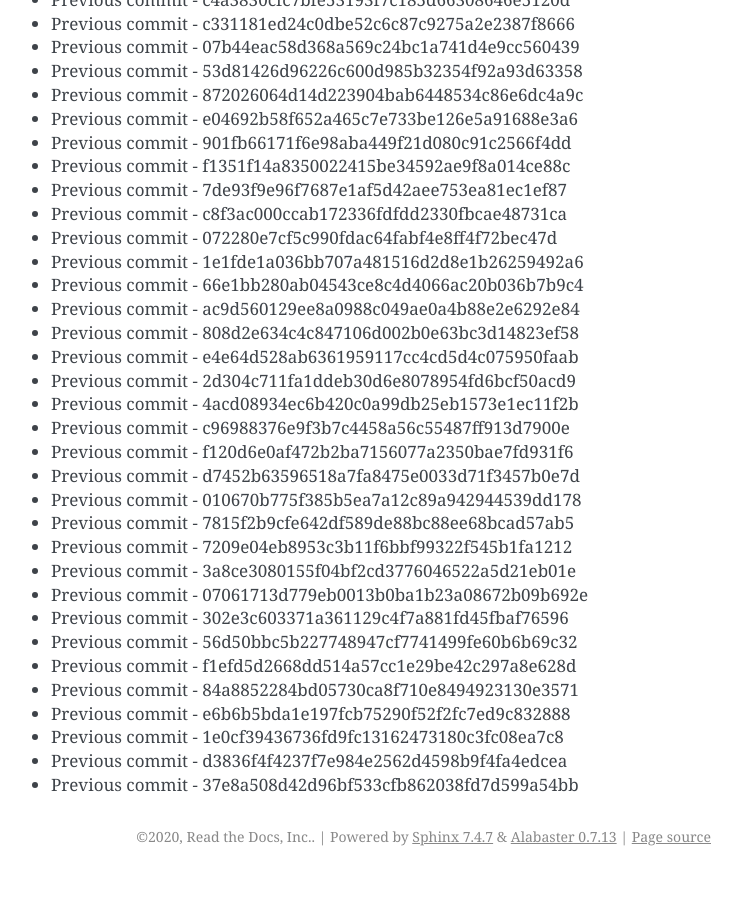
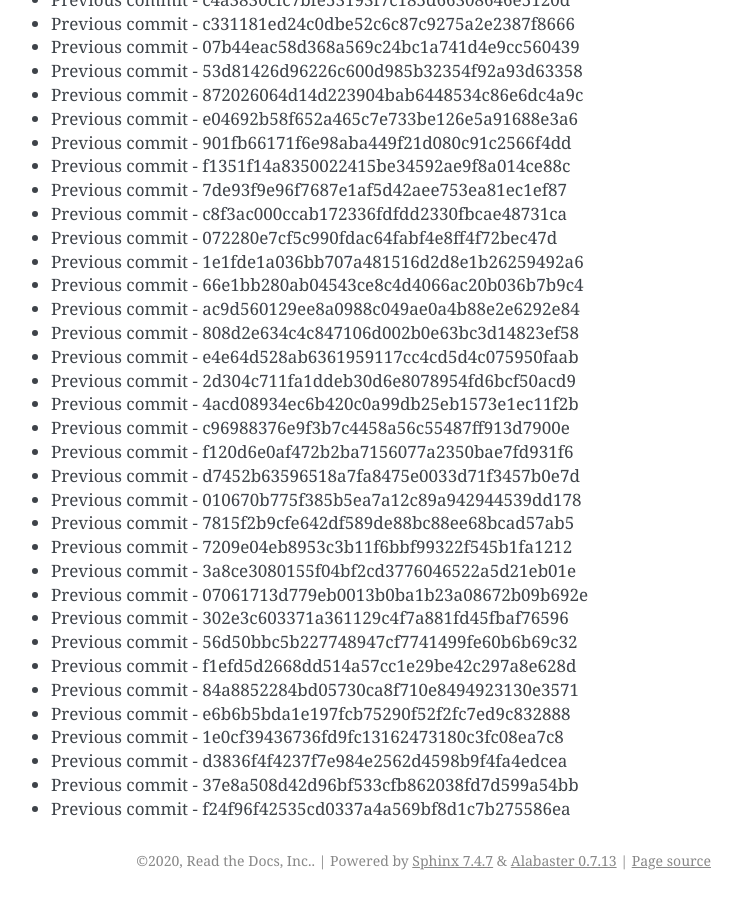
Before and after one commit to readthedocs/rtd-git-stresstest, a Sphinx documentation site: the page built from docs/updates.rst, in a window 1280 px wide and 900 px high, scrolled down 38469 px. Shown: the whole window, without its empty margins (399-1141 px from the left). Built offline with Sphinx 7.4.7, drawn with Linux system fonts in a browser that asks for light colours; before the commit the page ends 39345 px from its top, so only the background shows below that.

Commit message:
Generating commit from previous: f24f96f42535cd0337a4a569bf8d1c7b275586ea

```diff
--- a/docs/updates.rst
+++ b/docs/updates.rst
@@ -1648,3 +1648,4 @@ It can be tested for any performance characteristics.
 * Previous commit - 1e0cf39436736fd9fc13162473180c3fc08ea7c8
 * Previous commit - d3836f4f4237f7e984e2562d4598b9f4fa4edcea
 * Previous commit - 37e8a508d42d96bf533cfb862038fd7d599a54bb
+* Previous commit - f24f96f42535cd0337a4a569bf8d1c7b275586ea
```
